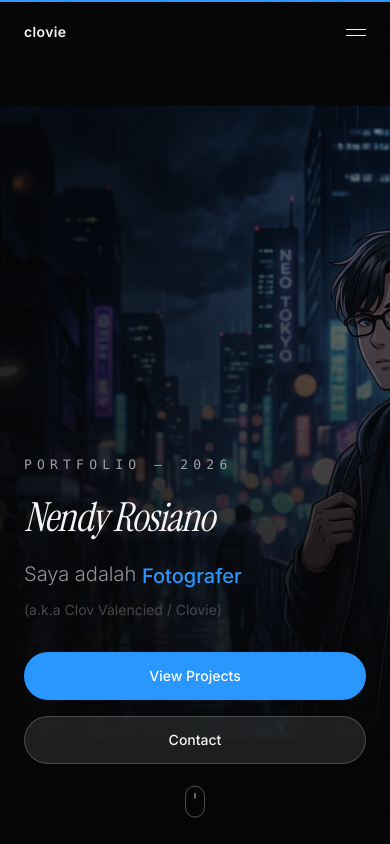
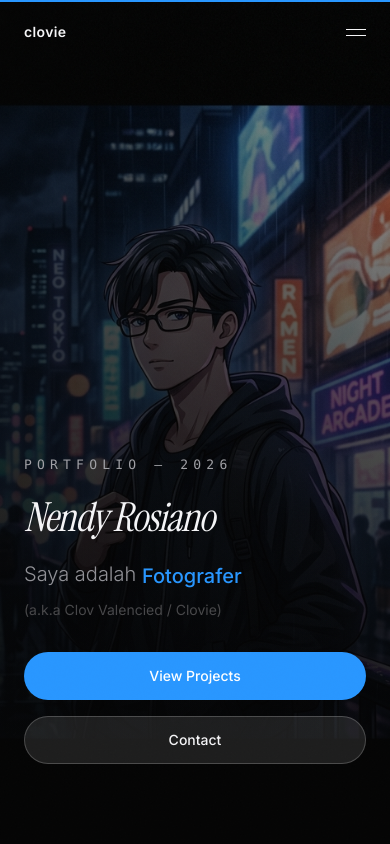
Before and after one commit to cloviel/portofolio-revamp, a Next.js app: page / in a window 390 px wide. Shown: the top 844 px of the page. Built offline with nearby package versions, Linux system fonts and the light colour scheme.

Commit message:
fix: mobile hero image crop and hide scroll indicator

```diff
--- a/src/app/page.tsx
+++ b/src/app/page.tsx
@@ -57,7 +57,7 @@ function WindowIntro({onDone}:{onDone:()=>void}){
       </div>
       {/* Behind shutters: preview of the hero image */}
       <div className="absolute inset-0 z-10">
-        <Image src="/hero-bg-best.png" alt="" fill className="object-cover opacity-40" priority/>
+        <Image src="/hero-bg-best.png" alt="" fill className="object-cover object-right md:object-center opacity-40" priority/>
         <div className="absolute inset-0 bg-bg/60"/>
       </div>
     </motion.div>
@@ -103,7 +103,7 @@ export default function Home(){
       <section ref={heroRef} className="relative min-h-screen flex items-end overflow-hidden">
         {/* Background image with parallax */}
         <motion.div style={{scale:imgScale}} className="absolute inset-0 z-0">
-          <Image src="/hero-bg-best.png" alt="" fill className="object-cover" priority/>
+          <Image src="/hero-bg-best.png" alt="" fill className="object-cover object-right md:object-center" priority/>
           <div className="absolute inset-0 bg-gradient-to-t from-bg via-bg/70 to-bg/30"/>
           <div className="absolute inset-0 bg-gradient-to-r from-bg/50 to-transparent"/>
         </motion.div>
@@ -119,7 +119,7 @@ export default function Home(){
           </div></Rev>
         </motion.div>
 
-        <div className="absolute bottom-8 left-1/2 -translate-x-1/2 z-10"><motion.div animate={{y:[0,6,0]}} transition={{repeat:Infinity,duration:2}} className="w-5 h-8 rounded-full border border-white/30 flex justify-center pt-1.5"><div className="w-0.5 h-1.5 bg-white/40 rounded-full"/></motion.div></div>
+        <div className="hidden md:block absolute bottom-8 left-1/2 -translate-x-1/2 z-10"><motion.div animate={{y:[0,6,0]}} transition={{repeat:Infinity,duration:2}} className="w-5 h-8 rounded-full border border-white/30 flex justify-center pt-1.5"><div className="w-0.5 h-1.5 bg-white/40 rounded-full"/></motion.div></div>
       </section>
 
       <Mq items={["Developer","Analyst","Photographer","Writer","Web3","Designer"]}/>
```
